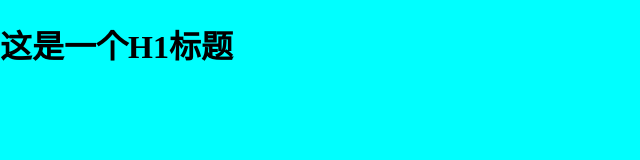
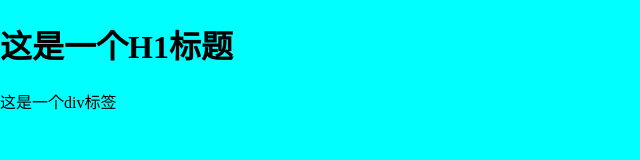
Before and after one commit to wzh-1995/project_01, a plain HTML site: page index.html in a window 1280 px wide. Shown: the whole page, without its empty margins (0-640 px from the left). Drawn offline with Linux system fonts and the light colour scheme.

Commit message:
修改了index.html文件

```diff
--- a/index.html
+++ b/index.html
@@ -11,6 +11,7 @@
 
 <body>
     <h1>这是一个H1标题</h1>
+    <div>这是一个div标签</div>
 
     <script src="./index.js"></script>
 </body>
```
